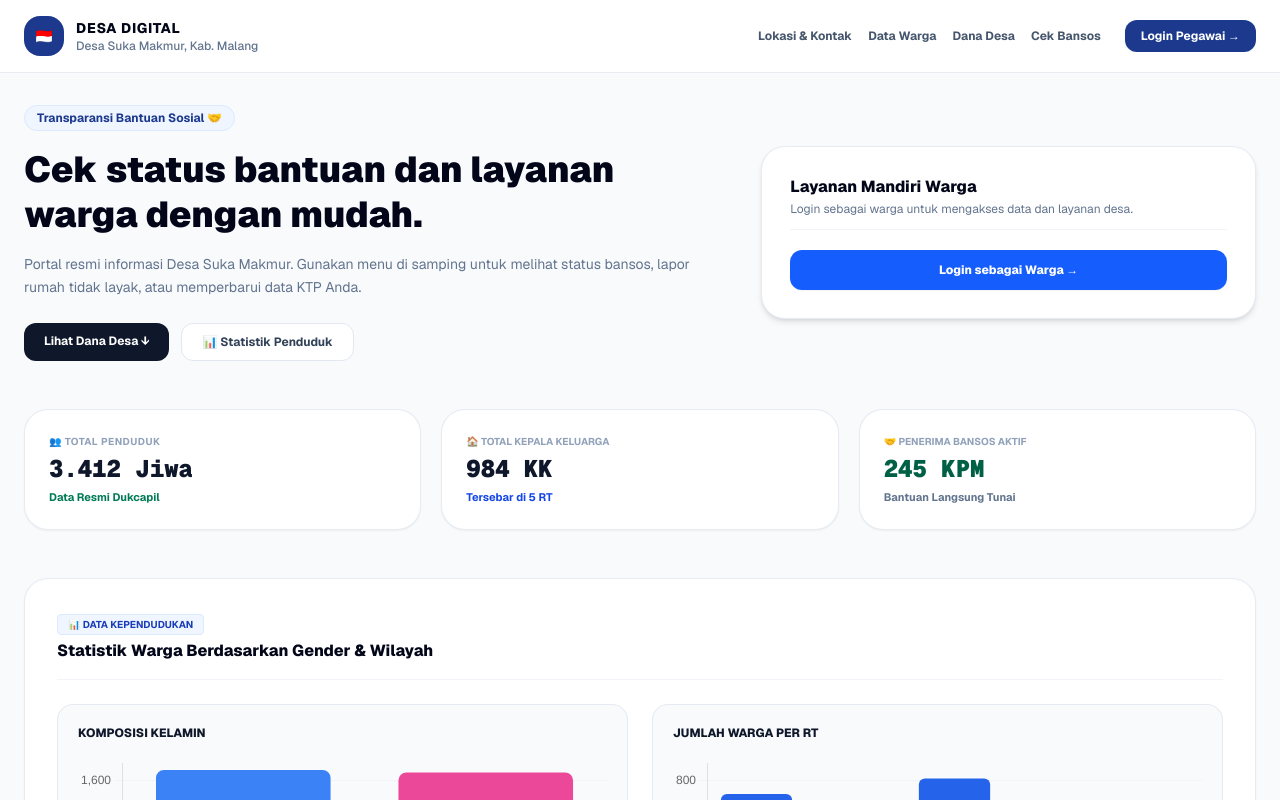
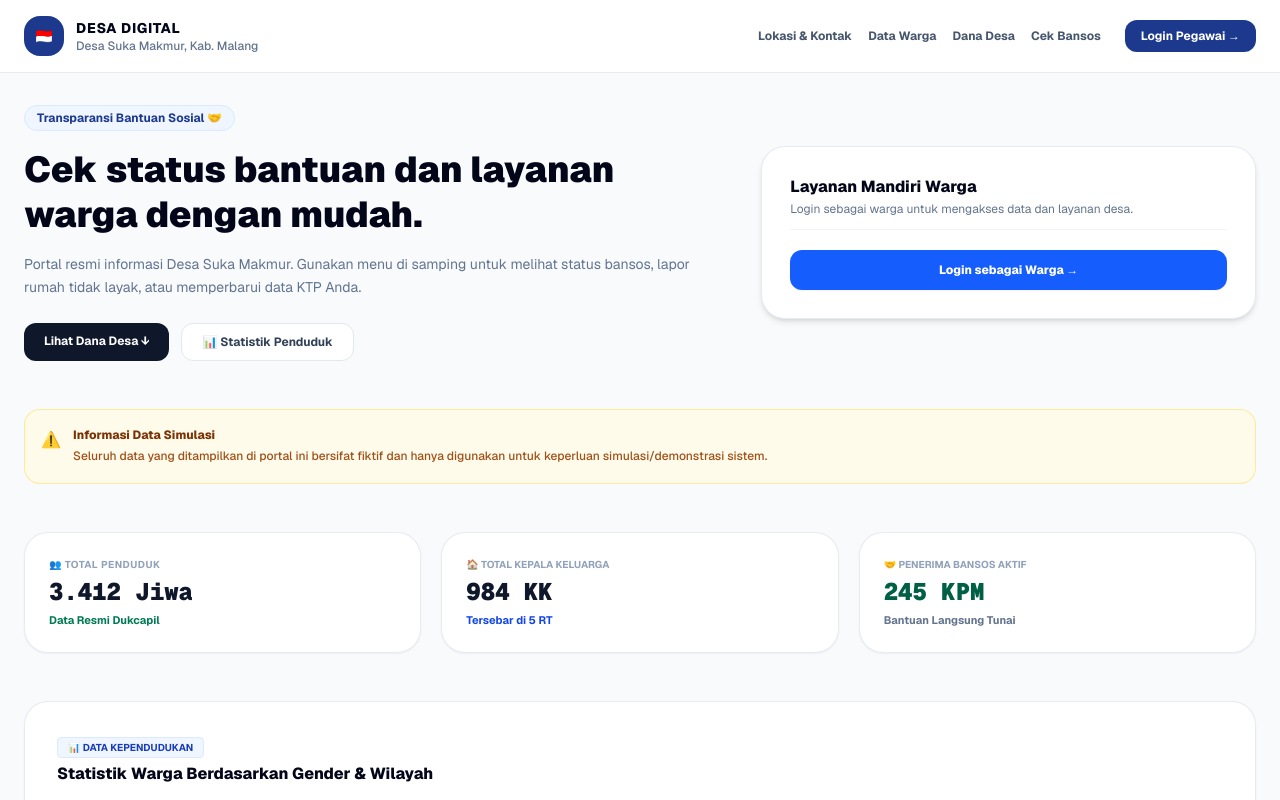
Before and after one commit to MRamadhan000/hackathon-helden, a Next.js app: page / in a window 1280 px wide. Shown: the top 800 px of the page. Built offline with nearby package versions, Linux system fonts and the light colour scheme; no server answers.

Commit message:
informasi data simulasi

```diff
--- a/app/page.tsx
+++ b/app/page.tsx
@@ -262,6 +262,20 @@ export default function PublicLandingPage() {
           </div>
         </section>
 
+        {/* BANNER INFORMASI DATA SIMULASI / FAKE */}
+        <div className="p-4 bg-amber-50 border border-amber-200/80 rounded-2xl flex items-start gap-3">
+          <span className="text-base mt-0.5">⚠️</span>
+          <div className="text-xs text-amber-900 space-y-0.5 leading-relaxed">
+            <span className="font-extrabold block">
+              Informasi Data Simulasi
+            </span>
+            <p className="text-amber-800/90 font-medium">
+              Seluruh data yang ditampilkan di portal ini bersifat fiktif dan
+              hanya digunakan untuk keperluan simulasi/demonstrasi sistem.
+            </p>
+          </div>
+        </div>
+
         {/* 3. STATISTIK UTAMA PENDUDUK */}
         <section className="grid grid-cols-1 sm:grid-cols-3 gap-5">
           <div className="bg-white p-6 rounded-3xl border border-slate-200/80 shadow-xs space-y-1">
```
